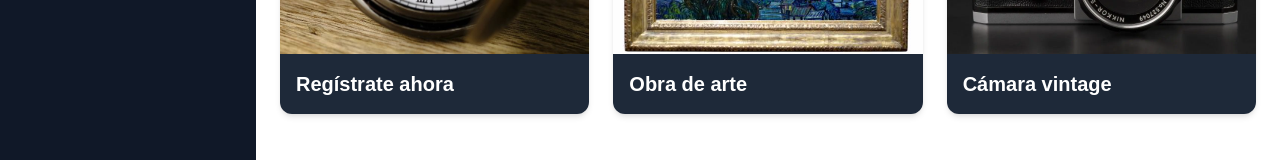
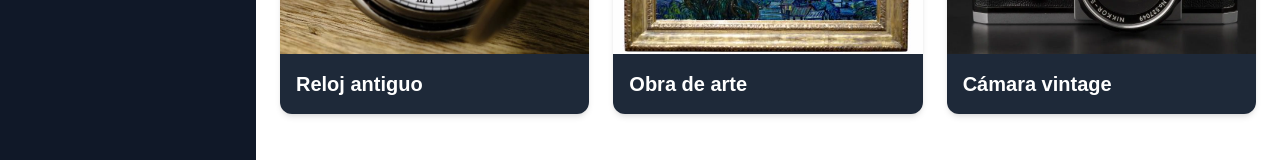
Before and after one commit to daswsi-utp/FrontEnd_Auction_Page, a Next.js app in the folder auction_page/: page / in a window 1280 px wide. Shown: the part 374-534 px from the top of the page. Built offline with nearby package versions, Linux system fonts and the light colour scheme.

Commit message:
product modification 1
product modification 1

```diff
--- a/auction_page/src/app/page.jsx
+++ b/auction_page/src/app/page.jsx
@@ -8,7 +8,7 @@ import imagen3 from './img/imagen3.jpg';
 export default function HomePage() {
   const productos = [
     //por ahora apunta a registro para pruebas
-    { id: 1, nombre: 'Regístrate ahora', img: imagen1, ruta: '/Auth/Register' },
+    { id: 1, nombre: 'Reloj antiguo', img: imagen1, ruta: '/Auth/Register' },
     { id: 2, nombre: 'Obra de arte', img: imagen2, ruta: '/Auth/Register' },
     { id: 3, nombre: 'Cámara vintage', img: imagen3, ruta: '/Auth/Register' },
   ];
```
